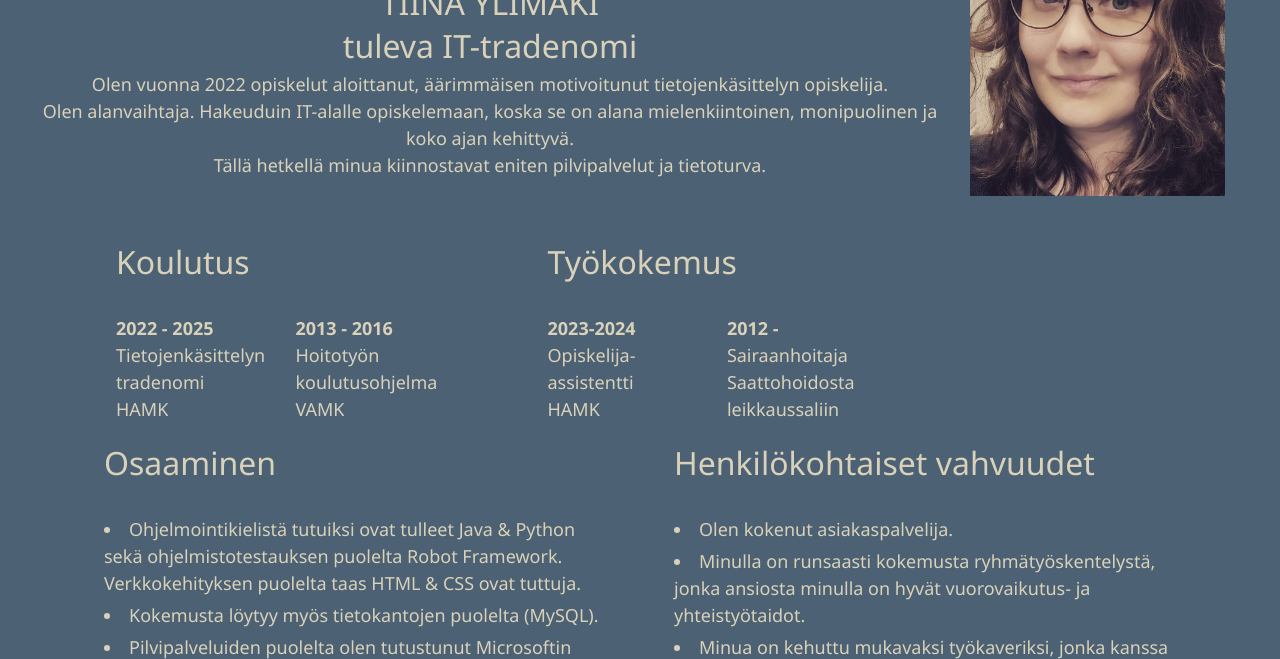
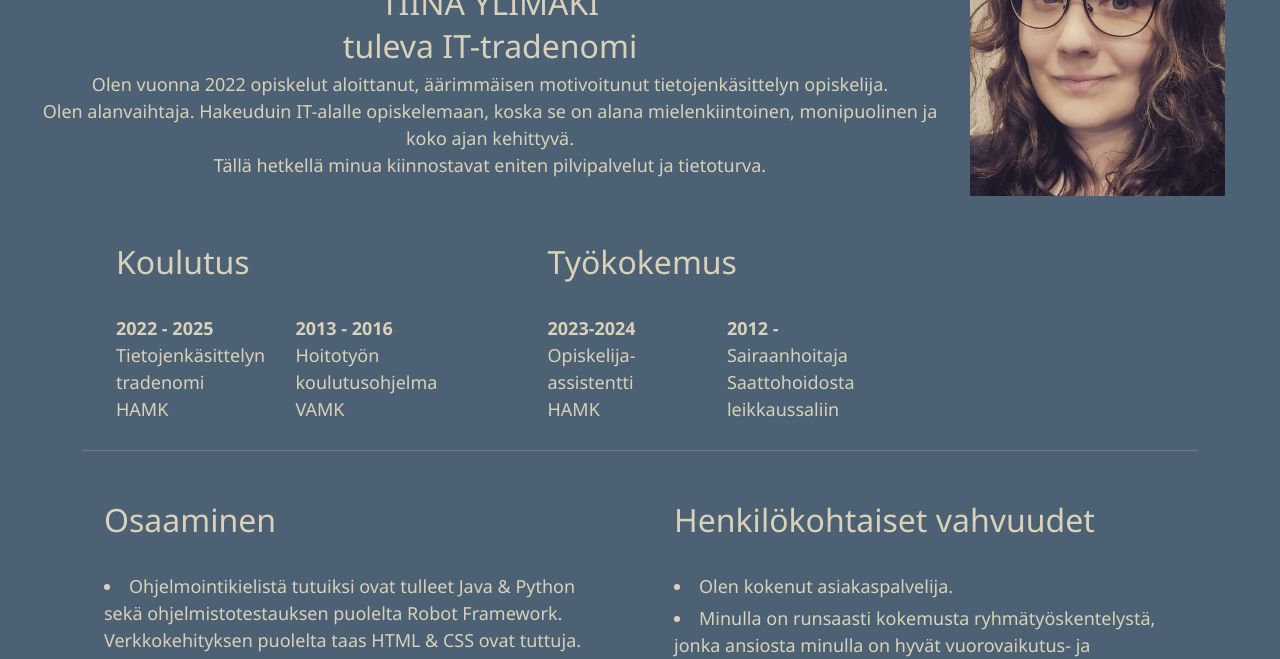
Before and after one commit to tiibuturner/CurriculumVitae, a plain HTML site: page curriculumvitae.html in a window 1280 px wide. Shown: the part 114-773 px from the top of the page. Drawn offline with nearby package versions, Linux system fonts and the light colour scheme.

Commit message:
<hr> lisätty

```diff
--- a/curriculumvitae.html
+++ b/curriculumvitae.html
@@ -63,6 +63,8 @@ Tällä hetkellä minua kiinnostavat eniten pilvipalvelut ja tietoturva.</p>
 <br>
 
 <div class="container">
+  <br>
+  <hr style="color: #D9D1BA; size: 20px;">
   <div class="row align-items-start">
       <div class='col'>
         <h1>Osaaminen</h1>
```
